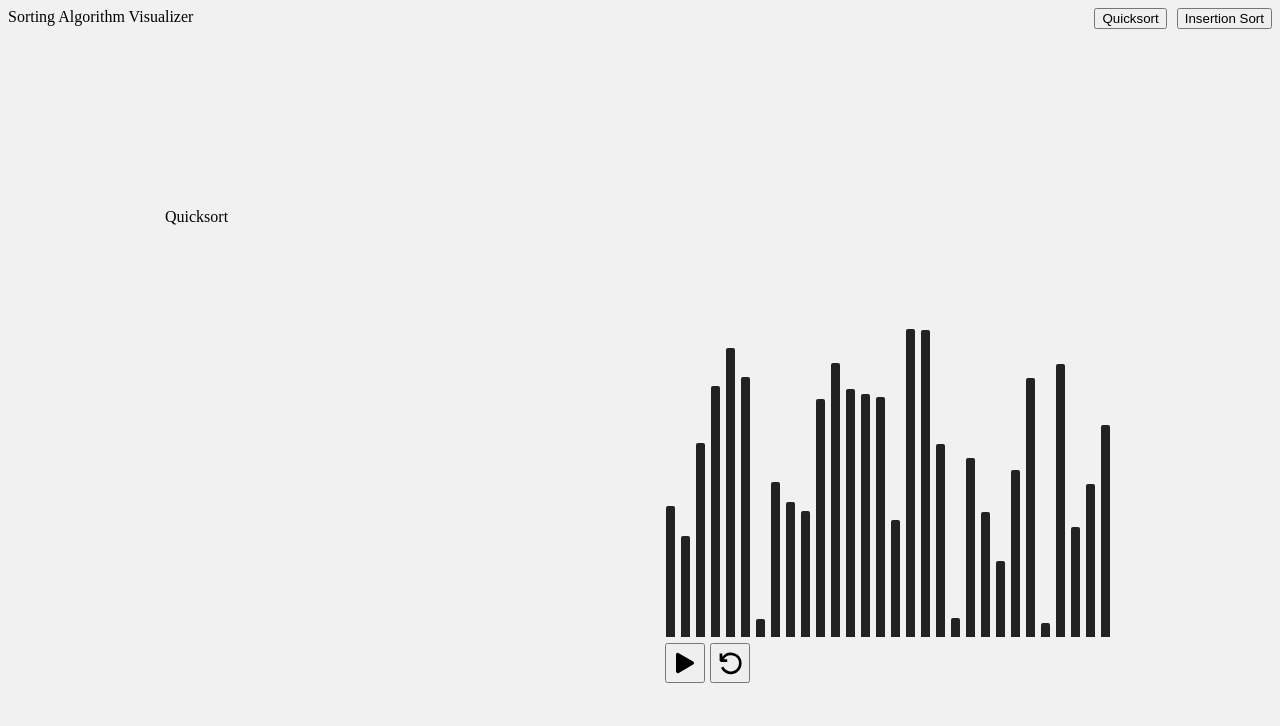
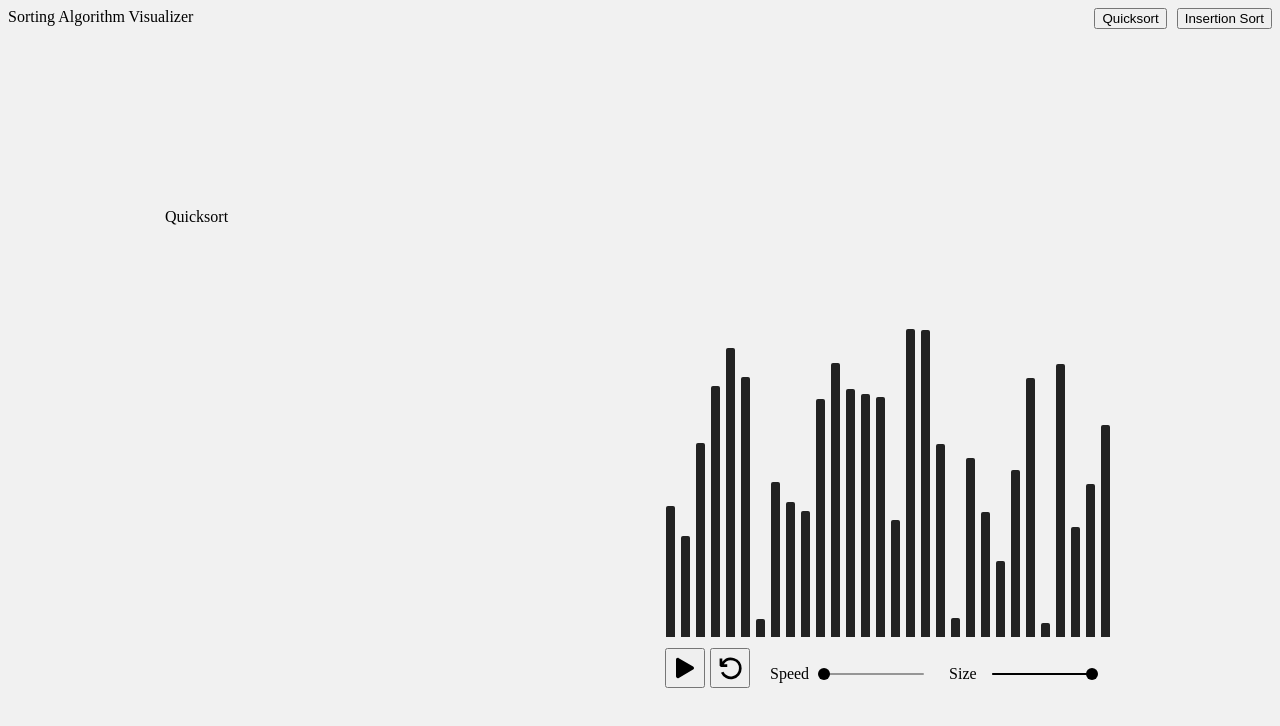
Before and after one commit to FarzanAli/sorting-algorithm-visualizer, a React app: page / in a window 1280 px wide. Built offline with nearby package versions, Linux system fonts and the light colour scheme.

Commit message:
Implemented speed and size sliders

```diff
--- a/package.json
+++ b/package.json
@@ -6,7 +6,7 @@
     "@emotion/react": "^11.8.2",
     "@emotion/styled": "^11.8.1",
     "@mui/icons-material": "^5.5.1",
-    "@mui/material": "^5.5.2",
+    "@mui/material": "^5.5.3",
     "@testing-library/jest-dom": "^5.11.4",
     "@testing-library/react": "^11.1.0",
     "@testing-library/user-event": "^12.1.10",
--- a/src/components/visualizer/controls/controls.css
+++ b/src/components/visualizer/controls/controls.css
@@ -1,6 +1,14 @@
 .controls-container{
     display: flex;
+    align-items: flex-end;
+    height: 50px
 }
+
+.MuiSlider-valueLabelCircle{
+    height: 12px;
+    font-size: 10px;
+}
+
 .controls-container button{
     display: flex;
     justify-content: center;
@@ -11,3 +19,7 @@
     width: 40px;
     height: 40px;
 }
+
+.MuiSlider-thumb:hover {
+    box-shadow: 0 0 0 5px rgba(0, 0, 0, 0.174) !important;
+  }
--- a/src/components/visualizer/controls/controls.jsx
+++ b/src/components/visualizer/controls/controls.jsx
@@ -1,15 +1,40 @@
-import React from 'react';
+import React, { useEffect, useState } from 'react';
 import { BsFillPlayFill } from 'react-icons/bs';
 import { GiPauseButton } from 'react-icons/gi';
 import { VscDebugRestart } from 'react-icons/vsc';
+import { BsSpeedometer } from 'react-icons/bs';
+import Slider from '@mui/material/Slider';
+import { createTheme, ThemeProvider } from '@mui/material/styles';
 import './controls.css';
 
 let Controls = (props) => {
+
+    const theme = createTheme({
+        palette: {
+            primary: {
+                main: '#000000',
+            },
+
+        },
+        thumb:{
+            backgroundImage: <BsSpeedometer/>
+        }
+    })
+
     return(
         <div className='controls-container'>
             {props.playing === false && <button onClick={props.startSort()}><BsFillPlayFill style={{width: '100%', height: '100%'}}/></button>}
             {props.playing && <button onClick={props.startSort()}><GiPauseButton style={{width: '80%', height: '80%'}}/></button>}
             <button onClick={props.resetCallback()}><VscDebugRestart style={{width: '80%', height: '80%'}}/></button>
+            <ThemeProvider theme={theme}>
+                <div style={{display: 'flex', alignItems: 'center', paddingLeft: '15px'}}>
+                    Speed
+                    <Slider sx={{width: '100px', marginLeft: '15px', marginRight: '25px'}} min={1} max={65} color={'primary'} valueLabelDisplay={"auto"} size={'small'} value={props.speed} onChange={props.speedCallback()}/>
+                    Size
+                    <Slider sx={{width: '100px', marginLeft: '15px'}} min={1} max={30} color={'primary'} valueLabelDisplay={"auto"} size={'small'} value={props.arraySize} onChange={props.sizeCallback()} onChangeCommitted={props.resetCallback()}/>
+                </div>
+            </ThemeProvider>
+            {/* <input type='range' min='1' max='100' onChange={props.speedCallback()} value={props.speed} className='slider' id='myRange'></input> */}
         </div>
     );
 }
--- a/src/components/visualizer/visualizer.jsx
+++ b/src/components/visualizer/visualizer.jsx
@@ -8,7 +8,7 @@ let Visualizer = (props) => {
     const distanceBetweenBars = 15;
     const visualizerWidth = 450;
     const barWidth = 9;
-    const frameRefresh = 12;
+    const frameRefresh = 12 * (1 - props.speed/100);
 
     let identityRecorded = (record, id) => {
         for (let i = 0; i < record.length; i++) {
@@ -108,7 +108,7 @@ let Visualizer = (props) => {
         if (props.playing === false) {
             sorts.sortHandler();
             let steps = sorts.getSteps();
-            let wait = 100;
+            let wait = 0;
             let i = 1;
             let progress = () => {
                 if(i < steps.length){
@@ -153,6 +153,10 @@ let Visualizer = (props) => {
                 startSort={() => startSort}
                 playing={props.playing}
                 resetCallback={() => props.resetCallback}
+                speedCallback={() => props.speedCallback}
+                speed={props.speed}
+                arraySize={props.arraySize}
+                sizeCallback={() => props.sizeCallback}
             />
         </div>
     );
--- a/src/index.js
+++ b/src/index.js
@@ -13,7 +13,8 @@ class Index extends React.Component{
             algorithmName: "Quicksort",
             array: [],
             arraySize: 30,
-            playing: false
+            playing: false,
+            speed: 1
         }
     }
 
@@ -24,6 +25,7 @@ class Index extends React.Component{
     setAlgorithmCallback(name){
         if(name !== this.state.algorithm){
             this.setState({algorithmName: name}, () => {console.log(this.state.algorithmName)});
+            this.resetCallback();
         }
     }
 
@@ -44,6 +46,15 @@ class Index extends React.Component{
         this.setState({playing: !this.state.playing});
     }
 
+    speedCallback(value){
+        this.setState({speed: value.target.value});
+    }
+
+    sizeCallback(value){
+        this.setState({arraySize: value.target.value});
+
+    }
+
     render(){
         return(
             <div className='main-container'>
@@ -59,10 +70,13 @@ class Index extends React.Component{
                     array={this.state.array}
                     name={this.state.algorithmName}
                     arraySize={this.state.arraySize}
+                    sizeCallback={this.sizeCallback.bind(this)}
                     resetCallback={this.resetCallback.bind(this)}
                     playCallback={this.playCallback.bind(this)}
                     playing={this.state.playing}
                     setArrayCallback={this.setArrayCallback.bind(this)}
+                    speed={this.state.speed}
+                    speedCallback={this.speedCallback.bind(this)}
                     />
                 </div>
             </div>
```
Also changed, not shown: 1 other file.
